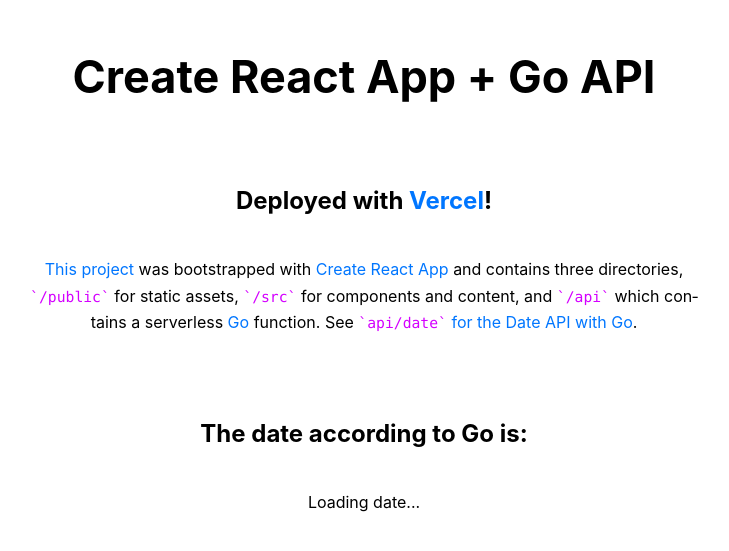
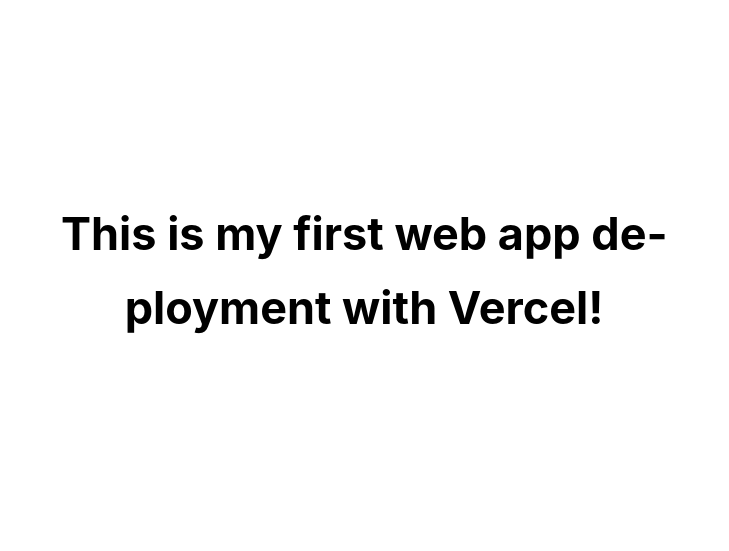
Before and after one commit to MaxMohammadi/React-Portfolio, a React (Create React App) app: page / in a window 1280 px wide. Shown: the part 129-680 px from the top of the page, without its empty margins (276-1005 px from the left). Built offline with nearby package versions, Linux system fonts and the light colour scheme; no server answers.

Commit message:
changed main page

```diff
--- a/src/App.js
+++ b/src/App.js
@@ -14,42 +14,7 @@
   }, []);
   return (
     <main>
-      <h1>Create React App + Go API</h1>
-      <h2>
-        Deployed with{' '}
-        <a
-          href="https://vercel.com/docs"
-          target="_blank"
-          rel="noreferrer noopener"
-        >
-          Vercel
-        </a>
-        !
-      </h2>
-      <p>
-        <a
-          href="https://github.com/vercel/vercel/tree/main/examples/create-react-app"
-          target="_blank"
-          rel="noreferrer noopener"
-        >
-          This project
-        </a>{' '}
-        was bootstrapped with{' '}
-        <a href="https://facebook.github.io/create-react-app/">
-          Create React App
-        </a>{' '}
-        and contains three directories, <code>/public</code> for static assets,{' '}
-        <code>/src</code> for components and content, and <code>/api</code>{' '}
-        which contains a serverless <a href="https://golang.org/">Go</a>{' '}
-        function. See{' '}
-        <a href="/api/date">
-          <code>api/date</code> for the Date API with Go
-        </a>
-        .
-      </p>
-      <br />
-      <h2>The date according to Go is:</h2>
-      <p>{date ? date : 'Loading date...'}</p>
+      <h1>This is my first web app deployment with Vercel!</h1>
     </main>
   );
 }
```
